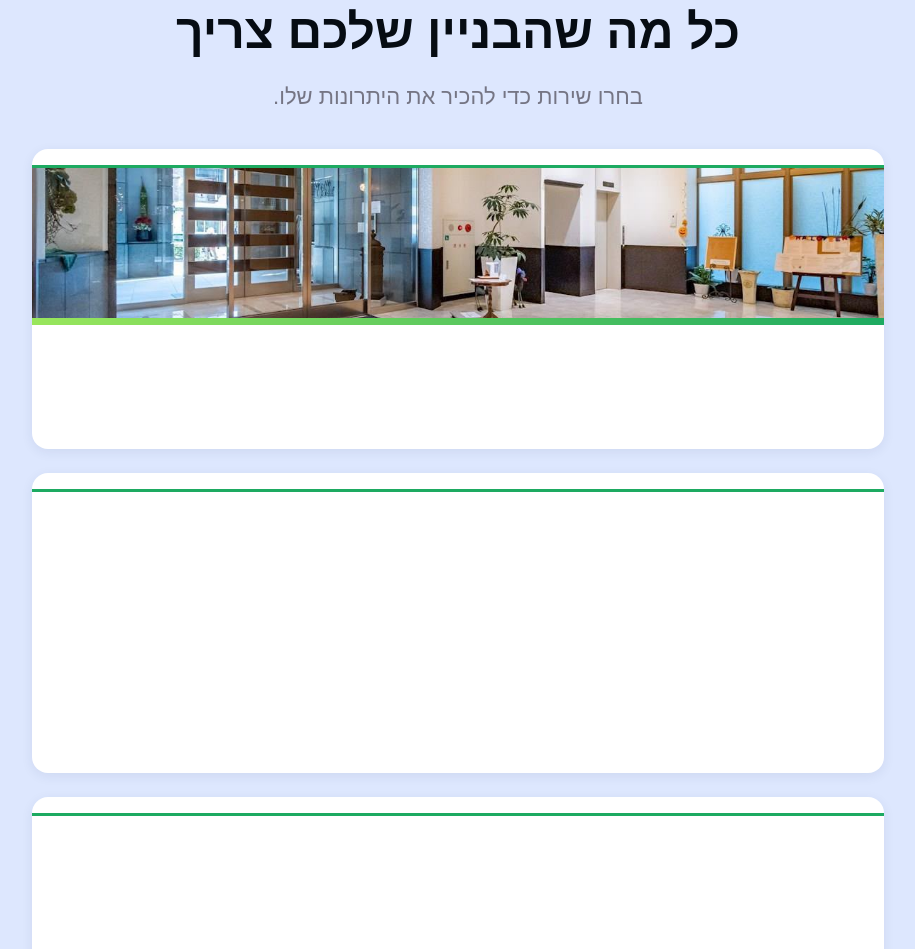
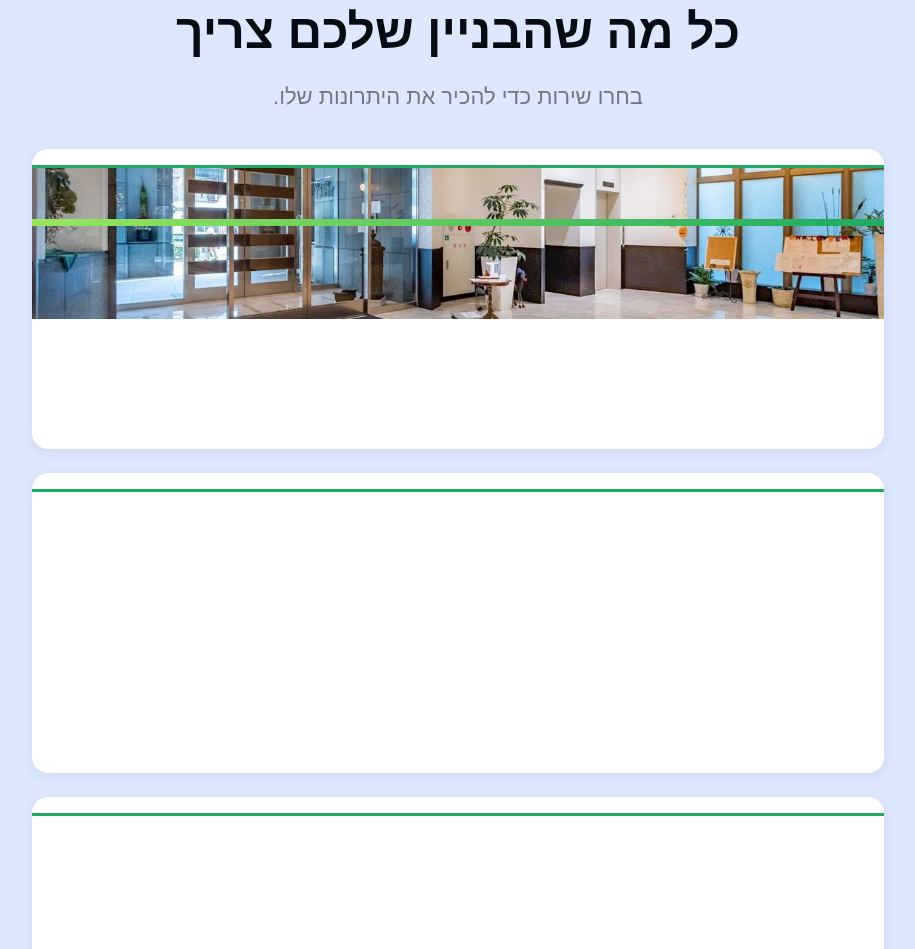
Before and after one commit to bleachchyxo/bleachchyxo.github.io, a plain HTML site: page index.html in a window 1280 px wide. Shown: the part 1217-2166 px from the top of the page, without its empty margins (182-1097 px from the left). Drawn offline with Linux system fonts and the light colour scheme.

Commit message:
Update index.html

```diff
--- a/index.html
+++ b/index.html
@@ -313,8 +313,9 @@
       position: absolute;
       top: 19px;
       right: 0;
+      display: block;
       width: 100%;
-      height: 50%;
+      height: calc(50% + 1px);
       object-fit: cover;
     }
 
@@ -322,8 +323,9 @@
     .card:first-child::after {
       content: "";
       position: absolute;
-      top: calc(19px + 50%);
+      top: 70px;
       right: 0;
+      left: 0;
       width: 100%;
       height: 7px;
       background: linear-gradient(to right, #99e65c, #1daa61);
```
